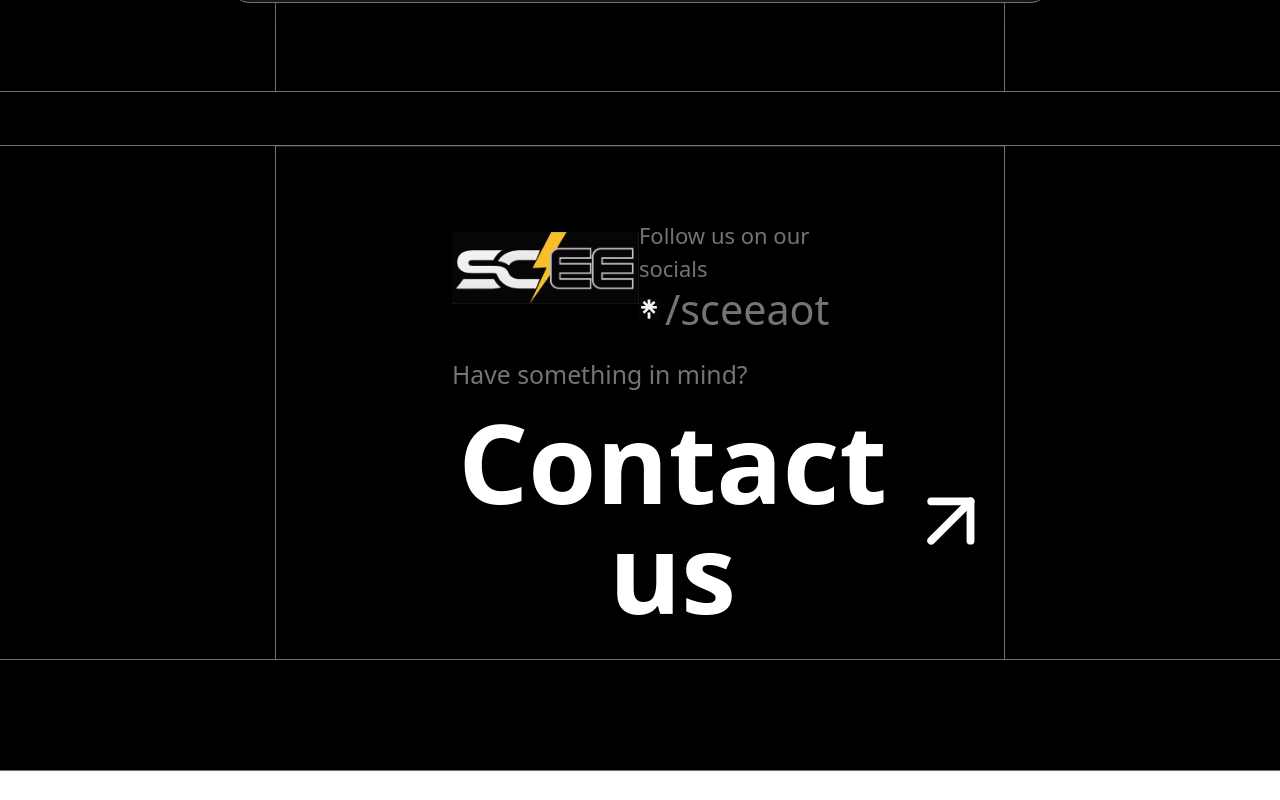
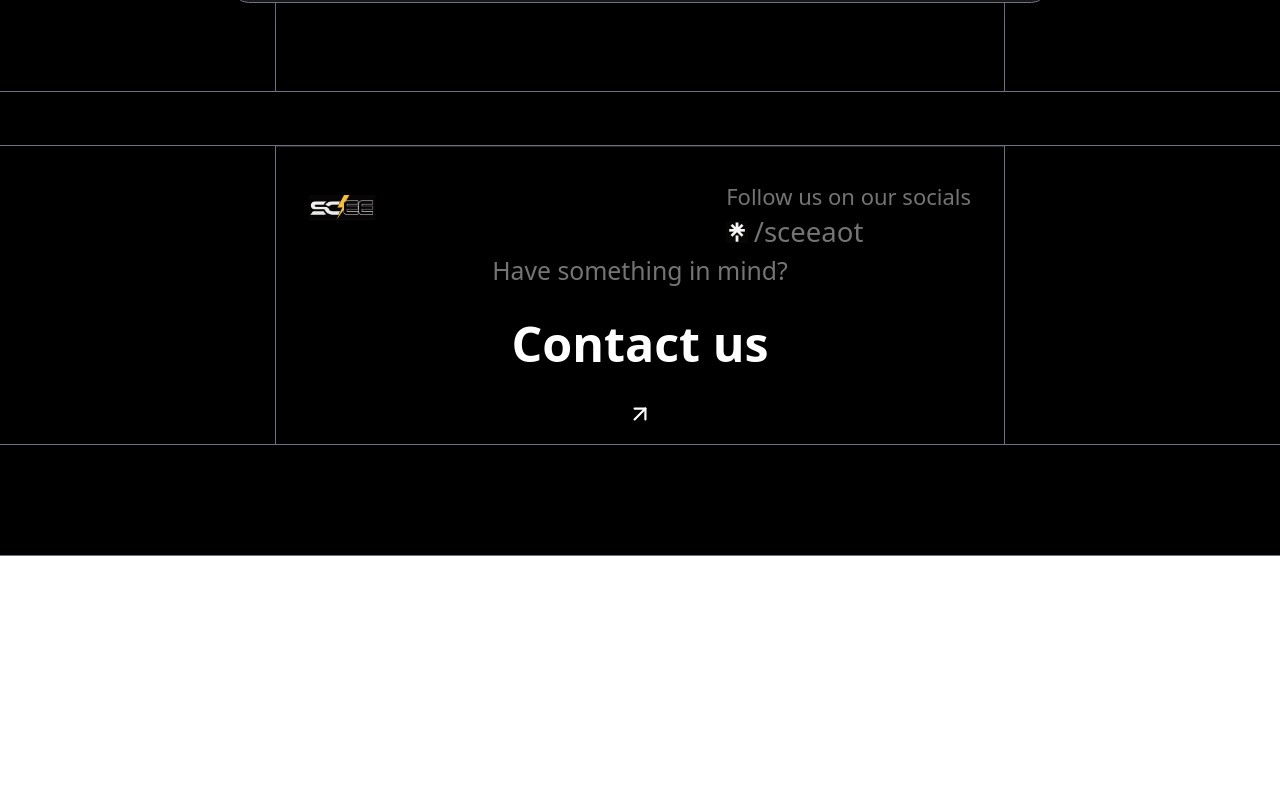
Before and after one commit to iei-scee-aot/sceeaot-web, a Next.js app: page /events in a window 1280 px wide. Shown: the part 3788-4588 px from the top of the page. After the commit the page ends 4373 px from the top, so only its background shows below. Built offline with nearby package versions, Linux system fonts and the light colour scheme.

Commit message:
resposive site

```diff
--- a/src/app/_components/Footer.tsx
+++ b/src/app/_components/Footer.tsx
@@ -7,9 +7,9 @@ const Footer = () => {
   return (
     <>
       <footer className="mx-auto w-[calc(100%-30px)] lg:w-[calc(100%-25rem)] border-gray-500 border-l-[0.5px] border-r-[0.5px]">
-          <div className="py-6 px-6 md:px-32 border-t border-[#747474]/30">
-            <div className="flex justify-between items-center ">
-              <div className="relative h-20 w-28 md:w-44 md:h-32">
+          <div className="py-6 px-6 md:px-32 lg:px-6 lg:py-3 border-t border-[#747474]/30">
+            <div className="flex justify-between items-center">
+              <div className="relative h-12 w-16 md:w-24 md:h-16 lg:w-12 lg:h-10">
               <Image
                 src="/scee_logo.jpg"
                 alt="SCEE Logo"
@@ -21,36 +21,40 @@ const Footer = () => {
 
               <div className="flex flex-col items-start">
                 {/* This text goes above the icon + link */}
-                <span className="text-[0.5rem] md:text-[1rem] mt-3 text-[#747474] ">
+                <span className="text-[0.5rem] md:text-[1rem] lg:text-[1rem] mt-3 text-[#747474] ">
                   Follow us on our socials
                 </span>
 
                 {/* Linktree icon + /sceeaot in a row */}
-                <Link href="https://linktr.ee/sceeaot?fbclid=PAY2xjawJV8IdleHRuA2FlbQIxMQABpmwEJYsLFgEq1OaWdlXDp1uDruyZb1mJ8buyCqrcjtfVIrNUKddTQwfG_g_aem_-1VCGJMHI1fDe_dN92eGEw"
-                 className="flex justify-center text-center items-center gap-1">
+                <Link
+                 href="https://linktr.ee/sceeaot?fbclid=PAY2xjawJV8IdleHRuA2FlbQIxMQABpmwEJYsLFgEq1OaWdlXDp1uDruyZb1mJ8buyCqrcjtfVIrNUKddTQwfG_g_aem_-1VCGJMHI1fDe_dN92eGEw"
+                 className="flex justify-center text-center items-center gap-1"
+                >
                   <Image
                     src="/linktree.jpg"
                     alt="Linktree"
                     width={16}
                     height={16}
-                    className="w-4 h-4 object-contain"
+                    className="w-3.5 h-3.5 object-contain lg:w-4 lg:h-4"
                   />
-                  <span className="text-xl md:text-3xl text-[#747474]">/sceeaot</span>
+                  <span className="text-xl md:text-3xl lg:text-xl text-[#747474]">/sceeaot</span>
                 </Link>
               </div>
             </div>
-            <div className=" flex flex-col ">
-              <p className="text-[#747474] md:text-lg text-sm">Have something in mind?</p>
+            <div className="flex flex-col items-center w-full max-w-xl mx-auto">
+              <p className="text-[#747474] text-sm md:text-lg lg:text-lg mb-2 lg:mb-3 text-center">
+                Have something in mind?
+              </p>
               <Link
-              href="mailto:sceeaot@gmail.com"
-              className="flex md:mt-2 md:text-9xl lg:text-[5rem] items-center justify-center text-center mx-auto text-[2.9rem] font-semibold font-pxg group"
-            >
-              Contact us
-              <ArrowUpRight
-                size={50}
-                className="md:ml-7 mt-2 md:scale-[230%] lg:scale-[250%] group-hover:translate-x-1 group-hover:-translate-y-1 transition-transform duration-300"
-              />
-            </Link>
+                href="mailto:sceeaot@gmail.com"
+                className="flex flex-col items-center justify-center text-center mx-auto text-[2rem] md:text-[2.2rem] lg:text-[2rem] xl:text-[2.2rem] font-semibold font-pxg group gap-2"
+              >
+                <span className="whitespace-nowrap">Contact us</span>
+                <ArrowUpRight
+                  size={26}
+                  className="mt-2 group-hover:translate-x-1 group-hover:-translate-y-1 transition-transform duration-300"
+                />
+              </Link>
             </div>
 
           </div>
--- a/src/app/events/_components/PastEventCard.tsx
+++ b/src/app/events/_components/PastEventCard.tsx
@@ -85,10 +85,24 @@ const PastEventCard: React.FC<PastEventCardProps> = ({
               className="max-w-none h-auto border-gray-500 border-[0.5px] object-cover rounded-lg"
               style={{ width: '500px', height: '400px' }}
             />
-            <div className="absolute bottom-0 right-0 w-[70px] h-[40px] 2xl:w-[120px] 2xl:h-[60px] bg-[#fec20c] text-black py-[0.4rem] px-[0.3rem] 2xl:py-[0.8rem] 2xl:px-[0.7rem] flex flex-col items-start text-[10px] 2xl:text-[14px] font-semibold hover:bg-[#fec20c]/90 transition-all duration-300 z-10 rounded-md">
-              <span className="leading-none">VIEW</span>
-              <span className="leading-none">GALLERY</span>
-              <ArrowRight size={14} className="animate-float" />
+            <div
+              className="
+                absolute bottom-0 right-0
+                w-[70px] h-[40px]
+                2xl:w-[500px] 2xl:h-[60px]
+                bg-[#fec20c] text-black
+                py-[0.4rem] px-[0.3rem]
+                2xl:py-[0.8rem] 2xl:px-[0.7rem]
+                flex flex-col items-start
+                2xl:flex-row 2xl:items-center 2xl:justify-center
+                text-[10px] 2xl:text-[1rem]
+                font-semibold hover:bg-[#fec20c]/90 transition-all duration-300 z-10 rounded-md
+                2xl:gap-2 2xl:text-center
+              "
+            >
+              <span className="leading-none 2xl:mr-2">VIEW</span>
+              <span className="leading-none 2xl:mr-2">GALLERY</span>
+              <ArrowRight size={30} className="animate-float" />
             </div>
           </div>
           {/* Content Section */}
```
